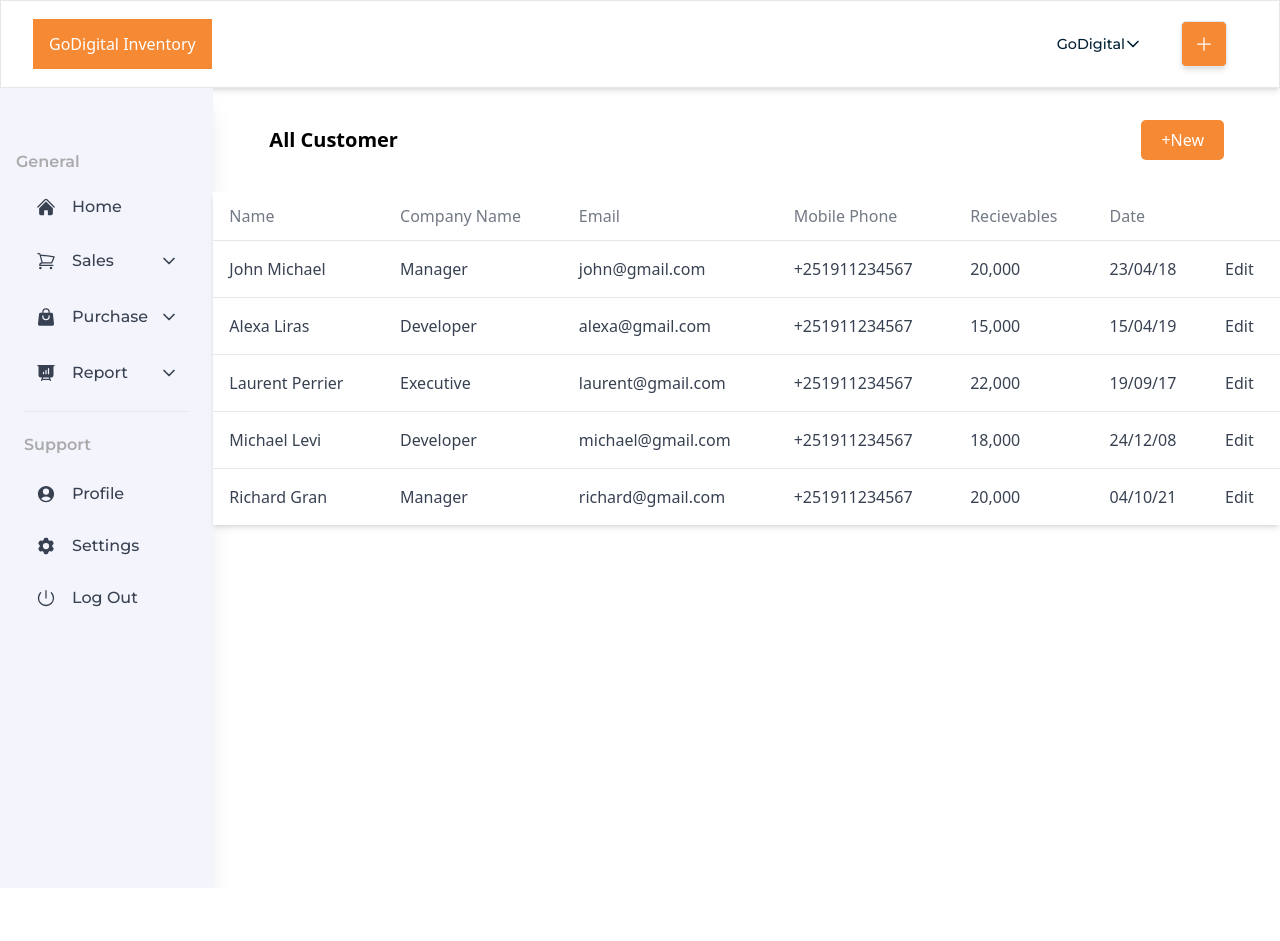
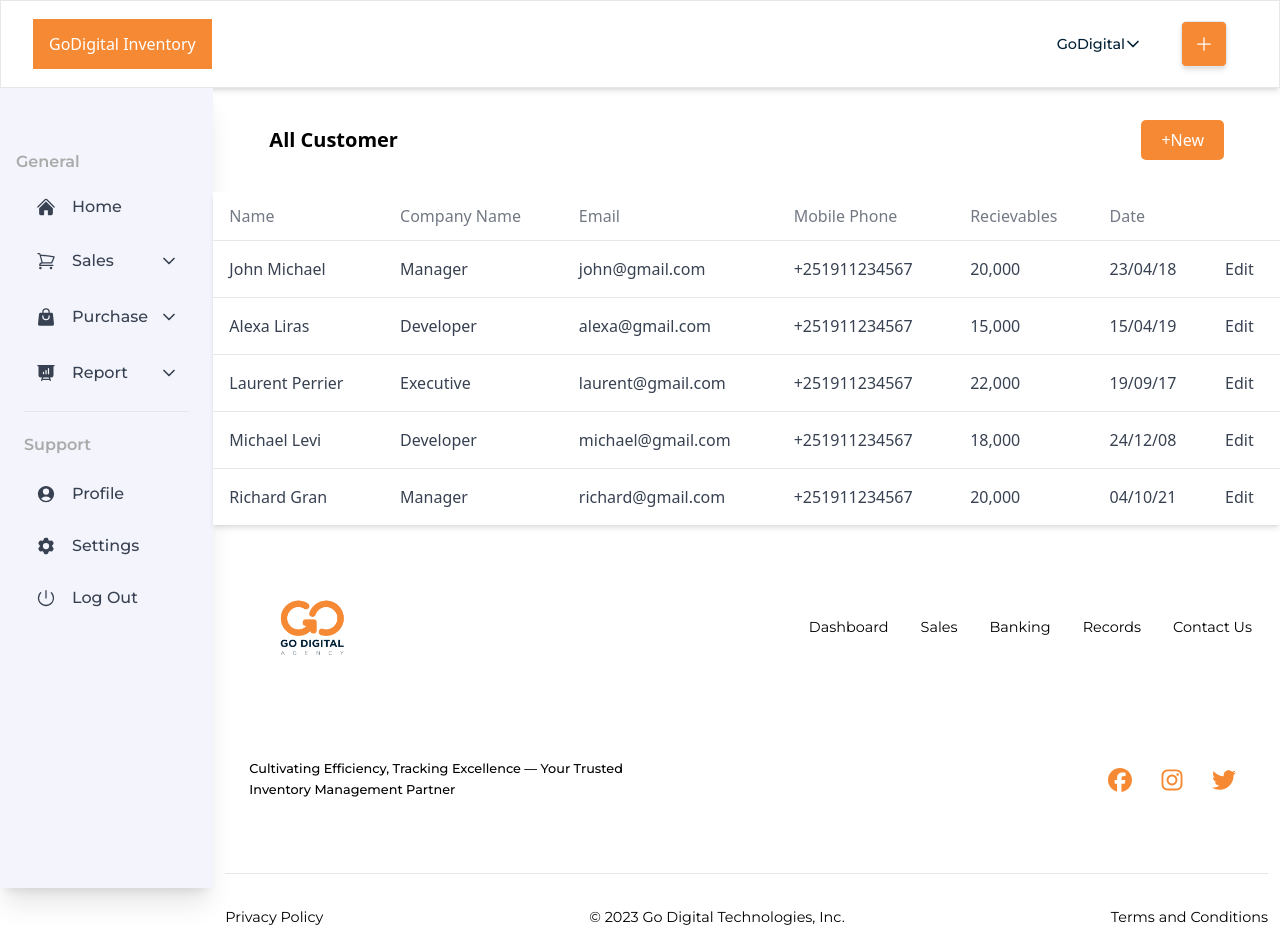
Before and after one commit to bisratlike/Go-Digital-inventory-system, a React (Vite) app in the folder client/: page /customer-list in a window 1280 px wide. Before the commit the page ends 888 px from the top, so only its background shows below. Built offline with nearby package versions, Linux system fonts and the light colour scheme.

Commit message:
updated a few things on the customer-list page

```diff
--- a/client/src/components/Footer.jsx
+++ b/client/src/components/Footer.jsx
@@ -7,7 +7,7 @@ import { faInstagram, faTwitter, faFacebook } from '@fortawesome/free-brands-svg
 
 const Footer = () => (
   <footer className="w-full bg-white bottom-0 p-3">
-    <div className="p-[1rem] flex flex-row flex-wrap items-left lg:items-center justify-between lg:justify-center gap-y-6 gap-x-12 bg-white text-center md:justify-between">
+    <div className="p-[1rem] flex flex-row flex-wrap items-left lg:items-center justify-between gap-y-6 gap-x-12 bg-white text-center md:justify-between">
       <img src={Logo} alt="GoDigital Logo" className="w-[150px]" />
       <ul className="flex flex-col lg:flex-row lg:items-center gap-y-2 gap-x-8">
         <li>
--- a/client/src/pages/CustomerList.jsx
+++ b/client/src/pages/CustomerList.jsx
@@ -3,6 +3,7 @@ import ListTable from '../components/ListTable'
 import SideBar from '../components/SideBar'
 import { Button,Typography  } from "@material-tailwind/react";
 import MainNavBar from '../components/MainNavBar';
+import Footer from '../components/Footer';
 
 const CustomerList = () => {
   return (
@@ -12,10 +13,10 @@ const CustomerList = () => {
     <div className='flex'>
         <SideBar/>
       <div className='w-full'>
-
-    <div className=' '>
-       <ListTable dataType='Customer' />
-    </div>
+        <div className=' '>
+          <ListTable dataType='Customer' />
+        </div>
+        <Footer />
     </div>
     </div>
     </div>
```
